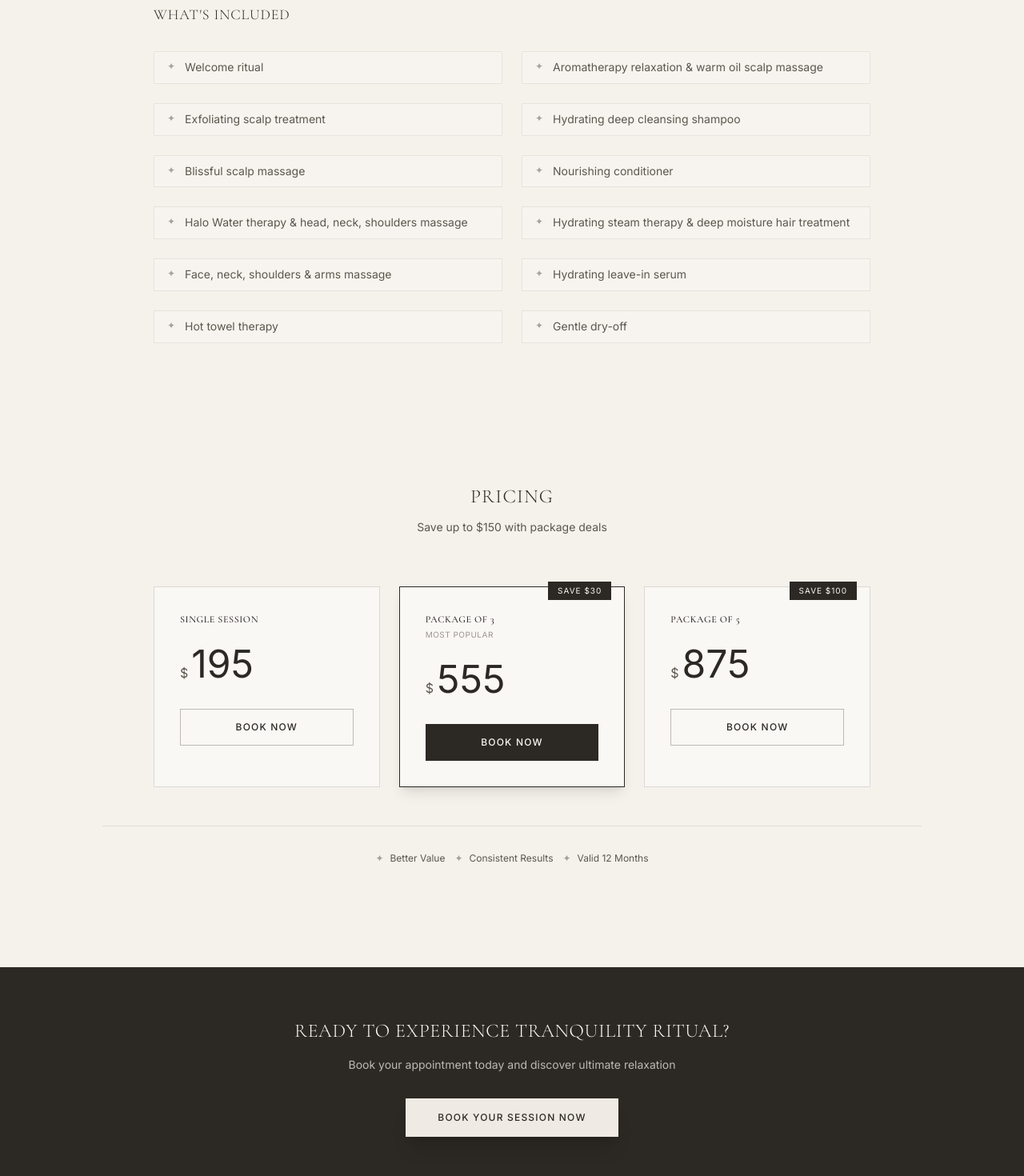
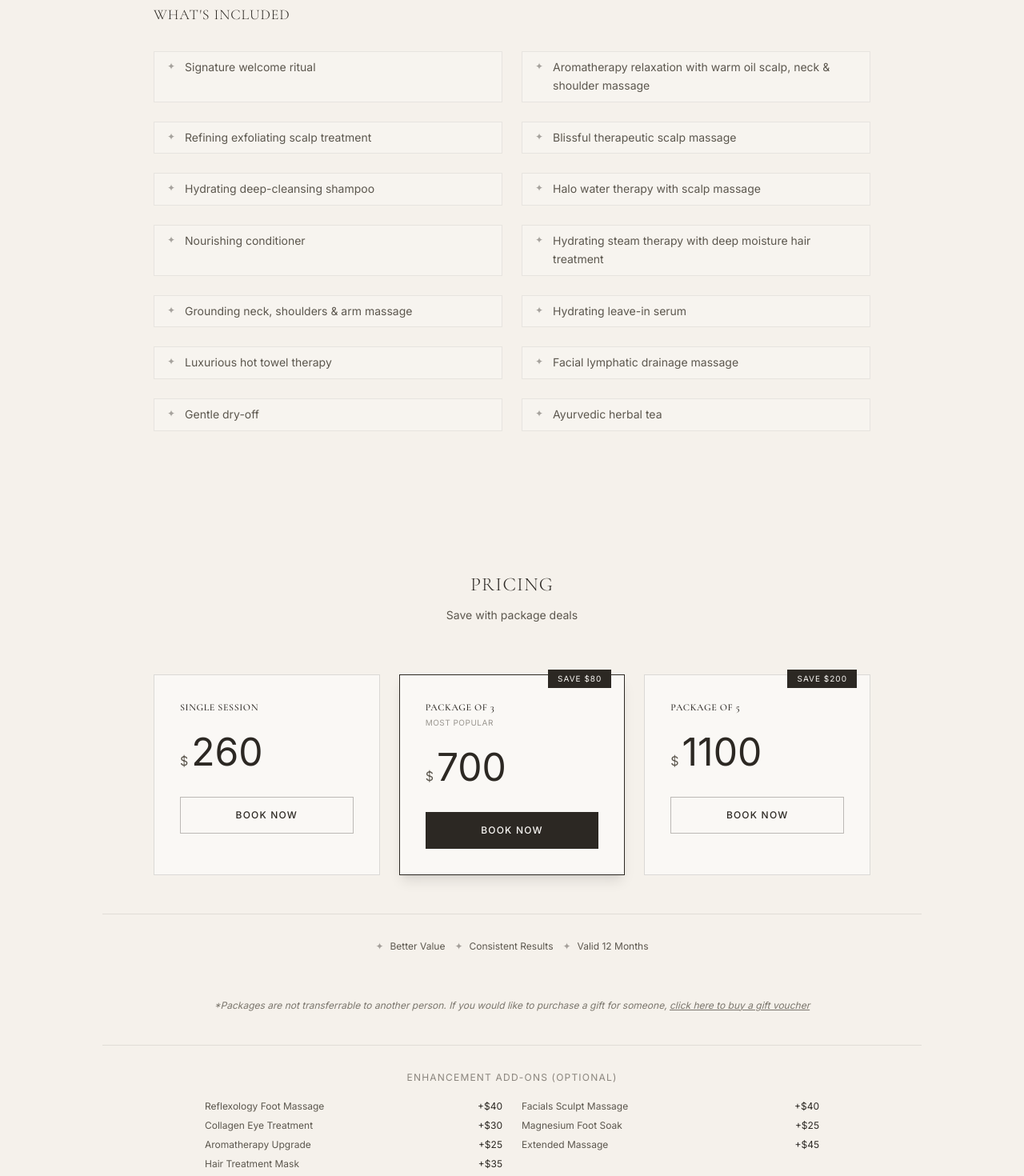
Before and after one commit to georgepanayides/la-masion-site, a Next.js app: page /treatments/tranquility-ritual in a window 1280 px wide. Shown: the part 900-2370 px from the top of the page at 80% size. Built offline with nearby package versions, Linux system fonts and the light colour scheme.

Commit message:
Made more changes, just need to add photos

```diff
--- a/app/components/BookingPanel.tsx
+++ b/app/components/BookingPanel.tsx
@@ -1,9 +1,11 @@
 "use client";
 
-import { useState } from "react";
+import { useState, Suspense } from "react";
+import { useSearchParams } from "next/navigation";
 import Image from "next/image";
-import { treatments } from "../data/Treatments";
+import { bookingAddOns, treatments } from "../data/Treatments";
 import DatePicker from "../../components/ui/DatePicker";
+import PackageDisclaimer from "./ui/PackageDisclaimer";
 
 type Step = 'service' | 'datetime' | 'details' | 'confirmation';
 
@@ -19,10 +21,10 @@ interface FormData {
   notes: string;
 }
 
-export default function BookingPanel() {
-  const [currentStep, setCurrentStep] = useState<Step>('service');
+function BookingPanelContent({ initialServiceId }: { initialServiceId: string }) {
+  const [currentStep, setCurrentStep] = useState<Step>("service");
   const [formData, setFormData] = useState<FormData>({
-    service: '',
+    service: initialServiceId,
     addon: [],
     date: '',
     time: '',
@@ -33,11 +35,7 @@ export default function BookingPanel() {
     notes: '',
   });
 
-  const addons = [
-    { id: 'aromatherapy', name: 'Aromatherapy Upgrade', price: 25 },
-    { id: 'massage', name: 'Extended Massage', price: 45 },
-    { id: 'mask', name: 'Hair Treatment Mask', price: 35 },
-  ];
+  const addons = bookingAddOns;
 
   const timeSlots = [
     '9:00 AM', '10:00 AM', '11:00 AM', '12:00 PM',
@@ -463,7 +461,26 @@ export default function BookingPanel() {
             </a>
           </div>
         )}
+
+        <PackageDisclaimer />
       </div>
     </section>
   );
 }
+
+function BookingPanelWithParams() {
+  const searchParams = useSearchParams();
+  const serviceIdParam = searchParams.get("service");
+  const initialServiceId =
+    serviceIdParam && treatments.some((t) => t.id === serviceIdParam) ? serviceIdParam : "";
+
+  return <BookingPanelContent key={initialServiceId} initialServiceId={initialServiceId} />;
+}
+
+export default function BookingPanel() {
+  return (
+    <Suspense fallback={<div className="py-24 text-center">Loading booking form...</div>}>
+      <BookingPanelWithParams />
+    </Suspense>
+  );
+}
--- a/app/components/Pricing.tsx
+++ b/app/components/Pricing.tsx
@@ -1,6 +1,8 @@
+import PackageDisclaimer from "./ui/PackageDisclaimer";
+
 export default function Pricing() {
   const plans = [
-    { name: "Intro Discovery", price: "$79", desc: "First-time offer — 30min scalp renewal + consultation" },
+    { name: "Xmas Offer", price: "$79", desc: "Xmas offer — 30min scalp renewal + consultation (Use code Xmas10)" },
     { name: "Signature Head Spa", price: "$149", desc: "90min full ritual for scalp health & deep relaxation" },
     { name: "Renewal Package (3)", price: "$420", desc: "Three-session package — save & sustain results" },
   ];
@@ -24,6 +26,8 @@ export default function Pricing() {
             </article>
           ))}
         </div>
+
+        <PackageDisclaimer />
       </div>
     </section>
   );
--- a/app/components/Treatments.tsx
+++ b/app/components/Treatments.tsx
@@ -1,35 +1,7 @@
+import PackageDisclaimer from "./ui/PackageDisclaimer";
+import { treatments } from "../data/Treatments";
+
 export default function Treatments() {
-  const treatments = [
-    {
-      name: 'Signature Head Spa',
-      duration: '60 min',
-      price: '180',
-      description: 'Our signature ritual combining deep scalp cleanse, targeted treatment, and pressure-point massage. Ideal for first-time guests.',
-      features: ['Consultation', 'Deep Cleanse', 'Scalp Treatment', 'Massage', 'Finishing']
-    },
-    {
-      name: 'Deep Renewal',
-      duration: '90 min',
-      price: '260',
-      description: 'Extended therapy session for intensive restoration. Includes enhanced massage, aromatic infusions, and luxury finishing ritual.',
-      features: ['Extended Consultation', 'Double Cleanse', 'Intensive Treatment', 'Extended Massage', 'Luxury Finishing'],
-      featured: true
-    },
-    {
-      name: 'Express Refresh',
-      duration: '30 min',
-      price: '95',
-      description: 'Quick reset for busy schedules. Focused scalp cleanse and revitalizing massage to restore balance and clarity.',
-      features: ['Quick Consultation', 'Cleanse', 'Focused Massage']
-    },
-    {
-      name: 'Couples Experience',
-      duration: '60 min',
-      price: '340',
-      description: 'Share the experience. Two guests享受 side-by-side signature treatments in our private dual-treatment suite.',
-      features: ['Private Suite', 'Dual Treatments', 'Shared Ritual', 'Refreshments']
-    },
-  ];
 
   return (
     <section id="treatments" className="relative py-16 md:py-24 bg-silk-cream">
@@ -51,7 +23,7 @@ export default function Treatments() {
         <div className="grid grid-cols-1 md:grid-cols-2 gap-6 md:gap-8 mb-12">
           {treatments.map((treatment) => (
             <div
-              key={treatment.name}
+              key={treatment.id}
               className={`relative bg-warm-white border transition-all duration-300 group ${
                 treatment.featured
                   ? 'border-driftwood md:scale-105 shadow-lg'
@@ -127,6 +99,10 @@ export default function Treatments() {
           </h3>
           <div className="grid grid-cols-1 md:grid-cols-3 gap-6">
             {[
+              { name: 'Reflexology Foot Massage', price: '40', desc: 'Relaxing foot therapy' },
+              { name: 'Facials Sculpt Massage', price: '40', desc: 'Lifting facial massage' },
+              { name: 'Collagen Eye Treatment', price: '30', desc: 'Revitalizing eye care' },
+              { name: 'Magnesium Foot Soak', price: '25', desc: 'Soothing mineral soak' },
               { name: 'Aromatherapy Upgrade', price: '25', desc: 'Custom essential oil blend' },
               { name: 'Extended Massage', price: '45', desc: 'Additional 20 minutes' },
               { name: 'Hair Treatment Mask', price: '35', desc: 'Intensive nourishing mask' },
@@ -141,6 +117,8 @@ export default function Treatments() {
             ))}
           </div>
         </div>
+
+        <PackageDisclaimer />
       </div>
     </section>
   );
--- /dev/null
+++ b/app/components/ui/PackageDisclaimer.tsx
@@ -0,0 +1,14 @@
+import Link from 'next/link';
+
+export default function PackageDisclaimer() {
+  return (
+    <div className="w-full max-w-4xl mx-auto mt-6 px-2">
+      <p className="text-[10px] md:text-xs text-stone-grey/80 italic leading-relaxed text-center">
+        *Packages are not transferrable to another person. If you would like to purchase a gift for someone,{' '}
+        <Link href="/gift-vouchers" className="underline hover:text-sumi-ink transition-colors">
+          click here to buy a gift voucher
+        </Link>
+      </p>
+    </div>
+  );
+}
--- a/app/data/Treatments.ts
+++ b/app/data/Treatments.ts
@@ -24,6 +24,23 @@ export interface AddOn {
   category: 'beauty' | 'massage' | 'facial' | 'therapy';
 }
 
+export interface BookingAddOn {
+  id: string;
+  name: string;
+  price: number;
+}
+
+// Head spa enhancements shown during booking and under treatment pricing.
+export const bookingAddOns: BookingAddOn[] = [
+  { id: 'reflexology', name: 'Reflexology Foot Massage', price: 40 },
+  { id: 'facial-sculpt', name: 'Facials Sculpt Massage', price: 40 },
+  { id: 'collagen-eye', name: 'Collagen Eye Treatment', price: 30 },
+  { id: 'magnesium-soak', name: 'Magnesium Foot Soak', price: 25 },
+  { id: 'aromatherapy', name: 'Aromatherapy Upgrade', price: 25 },
+  { id: 'massage', name: 'Extended Massage', price: 45 },
+  { id: 'mask', name: 'Hair Treatment Mask', price: 35 },
+];
+
 export const addOns: AddOn[] = [
   // Beauty
   { id: 'brow-wax-tint', name: 'Brow Wax & Tint', duration: '20 min', price: '45', description: 'Shape and define your brows with professional waxing and tinting for a polished, natural look.', category: 'beauty' },
@@ -49,122 +66,130 @@ export const treatments: Treatment[] = [
   {
     id: 'tranquility-ritual',
     name: 'Tranquility Ritual',
-    duration: '70 min',
-    price: '195',
-    description: 'A deeply restorative journey designed to melt away stress and restore balance. This immersive experience combines therapeutic massage, aromatic rituals, and hydrating treatments to leave you feeling completely renewed.',
+    duration: '90 min',
+    price: '260',
+    description: 'A restorative Japanese head spa ritual designed to ease tension, deeply cleanse, and hydrate the scalp and hair while supporting full-body relaxation.',
     features: [
-      'Welcome ritual',
-      'Aromatherapy relaxation & warm oil scalp massage',
-      'Exfoliating scalp treatment',
-      'Hydrating deep cleansing shampoo',
-      'Blissful scalp massage',
+      'Signature welcome ritual',
+      'Aromatherapy relaxation with warm oil scalp, neck & shoulder massage',
+      'Refining exfoliating scalp treatment',
+      'Blissful therapeutic scalp massage',
+      'Hydrating deep-cleansing shampoo',
+      'Halo water therapy with scalp massage',
       'Nourishing conditioner',
-      'Halo Water therapy & head, neck, shoulders massage',
-      'Hydrating steam therapy & deep moisture hair treatment',
-      'Face, neck, shoulders & arms massage',
+      'Hydrating steam therapy with deep moisture hair treatment',
+      'Grounding neck, shoulders & arm massage',
       'Hydrating leave-in serum',
-      'Hot towel therapy',
-      'Gentle dry-off'
+      'Luxurious hot towel therapy',
+      'Facial lymphatic drainage massage',
+      'Gentle dry-off',
+      'Ayurvedic herbal tea'
     ],
     image: '/images/la-masion-treatment.png',
-    bestFor: ['Stress relief', 'Deep hydration', 'Mental clarity'],
+    bestFor: ['Deep relaxation', 'Scalp hydration', 'Stress relief'],
     groupPricing: [
-      { size: 'Single Session', price: '195' },
-      { size: 'Package of 3', price: '555', discount: 'Save $30' },
-      { size: 'Package of 5', price: '875', discount: 'Save $100' }
+      { size: 'Single Session', price: '260' },
+      { size: 'Package of 3', price: '700', discount: 'Save $80' },
+      { size: 'Package of 5', price: '1100', discount: 'Save $200' }
     ]
   },
   {
     id: 'revival-ritual',
     name: 'The Revival Ritual',
-    duration: '90 min',
-    price: '260',
-    description: 'A transformative sensory escape that awakens the senses and revitalizes from within. This extended treatment combines ancient healing techniques with modern therapies to restore vitality, promote hair growth, and release deep-seated tension.',
+    duration: '120 min',
+    price: '355',
+    description: 'An extended head spa experience with deeper cleansing, hydration, and a rejuvenating custom facial for complete renewal from scalp to skin.',
     features: [
-      'Welcome ritual & scalp health check',
-      'Essential oil ritual & warm head, neck, shoulders oil massage',
+      'Signature welcoming ritual',
+      'Aromatherapy relaxation with warm oil scalp, neck & shoulder massage',
       'Soothing scalp exfoliation',
-      'Sensory deep hair cleanse & scalp massage',
-      'Floral warm hair growth drip',
-      'Scalp conditioner & firming facial massage',
-      'Halo Water therapy (waterfall head bath)',
-      'Extended scalp massage',
+      'Blissful therapeutic scalp massage',
+      'Sensory deep hair cleanse',
+      'Nourishing scalp conditioner with firming facial massage',
+      'Halo water therapy with scalp massage',
       'Hydrating steam therapy & deep moisture hair treatment',
-      'Tension-relieving head, neck, shoulders & arms massage',
-      'Cooling Gua Sha therapy',
-      'Hot towel therapy',
+      'Tension-relieving head, neck, shoulders & arm massage',
+      'Hydrating leave-in serum',
+      'Luxurious hot towel therapy',
+      'Rejuvenating custom facial',
+      'Facial lymphatic drainage massage',
+      'Cooling ice globes therapy',
+      'Youth-renewal eye mask',
       'Gentle dry-off',
-      'Ayurvedic tea & dessert'
+      'Ayurvedic tea & artisanal dessert'
     ],
     featured: true,
-    image: '/images/scalp-health2.png',
-    bestFor: ['Hair growth', 'Deep tension relief', 'Complete renewal'],
+    image: '/images/scalp-health.png',
+    bestFor: ['Full reset', 'Deep tension relief', 'Skin + scalp renewal'],
     groupPricing: [
-      { size: 'Single Session', price: '260' },
-      { size: 'Package of 3', price: '735', discount: 'Save $45' },
-      { size: 'Package of 5', price: '1170', discount: 'Save $130' }
+      { size: 'Single Session', price: '355' },
+      { size: 'Package of 3', price: '960', discount: 'Save $105' },
+      { size: 'Package of 5', price: '1510', discount: 'Save $265' }
     ]
   },
   {
     id: 'premium-serenity-ritual',
     name: 'Premium Serenity Ritual',
-    duration: '120 min',
-    price: '340',
-    description: 'Our signature luxury experience — a multisensory healing journey that harmonizes body, mind, and spirit. This comprehensive ritual combines cutting-edge AI scalp analysis, advanced facial treatments, and therapeutic bodywork for the ultimate in holistic wellness and rejuvenation.',
+    duration: '150 min',
+    price: '410',
+    description: 'Our most indulgent ritual combining advanced scalp therapy, hot stone bodywork, facial sculpting, and restorative treatments for full-body serenity.',
     features: [
-      'Welcome essential oil ritual & aroma foot soak',
-      'Comprehensive AI scalp & skin analysis',
-      'Warm oil therapy & acupressure point scalp massage',
-      'Detoxifying gentle exfoliating scalp treatment',
+      'Welcome essential oil ritual with aromatic foot soak',
+      'Warm oil therapy with acupressure scalp massage',
+      'Hot stone upper-body massage',
+      'Soothing facial reflexology',
+      'Gentle detoxifying scalp exfoliation',
       'Double shampoo cleanse with signature massage',
+      'Nourishing serum & conditioning hair treatment',
+      'Shoulder, neck & arm relaxation therapy',
+      'Floral warm hair-growth drip',
       'Soothing waterfall rinse',
-      'Nourishing serum & conditioning hair treatment',
+      'Hydrating steam therapy with nourishing hair mask',
+      'Leave-in restorative conditioner',
       'Rejuvenating custom facial',
-      'Grounding neck, shoulders & arm massage',
-      'Soothing upper body massage & face reflexology',
+      'Facial lymphatic massage & sculpting therapy',
+      'Youth-renewal eye mask',
       'Meridian Gua Sha massage',
-      'Shoulder & neck relaxation therapy',
-      'Facial lymphatic massage & face sculpt',
-      'Youth renewal eye mask',
-      'Hydrating steam therapy & nourishing hair mask',
-      'Leave-in restorative conditioner',
-      'Foot reflexology massage',
-      'Gentle dry-off or blow dry',
-      'Post-treatment beverage & dessert'
+      'Revitalising foot reflexology',
+      'Gentle dry-off or professional blow-dry',
+      'Post-treatment beverage & artisanal dessert'
     ],
     featured: true,
     image: '/images/la-masion-relax-lounge.png',
     bestFor: ['Ultimate luxury', 'Complete transformation', 'Special occasions'],
     groupPricing: [
-      { size: 'Single Session', price: '340' },
-      { size: 'Package of 3', price: '969', discount: 'Save $51' },
-      { size: 'Package of 5', price: '1530', discount: 'Save $170' }
+      { size: 'Single Session', price: '410' },
+      { size: 'Package of 3', price: '1110', discount: 'Save $120' },
+      { size: 'Package of 5', price: '1745', discount: 'Save $305' }
     ]
   },
   {
     id: 'prenatal-blossom-ritual',
     name: 'Prenatal Blossom Ritual',
-    duration: '60 min',
-    price: '185',
-    description: 'A gentle, nurturing treatment designed exclusively for expectant mothers. Using pregnancy-safe products and specialized techniques, this soothing ritual relieves stress, enhances circulation, and promotes scalp health while providing the care and comfort you deserve during this special time. Adjustable support and positioning ensure complete relaxation.',
+    duration: '75 min',
+    price: '250',
+    description: 'A gentle, pregnancy-safe head spa ritual designed for comfort, hydration, and relaxation with supportive positioning and nurturing massage.',
     features: [
-      'Welcome ritual',
-      'Gentle scalp exfoliation (optional)',
-      'Deep double cleanse',
-      'Pregnancy-safe scalp massage & relaxing techniques',
-      'Waterfall therapy',
-      'Face, neck & shoulders massage',
-      'Nourishing & repairing hair treatment',
-      'Gentle foot massage',
-      'Adjustable lower back support',
+      'Signature welcome ritual',
+      'Indulgent face, neck, shoulders & arms massage',
+      'Pregnancy-safe warm oil scalp massage',
+      'Personalised comfort with adjustable lower-back support',
+      'Optional purifying scalp exfoliation',
+      'Deep hydrating double cleanse',
+      'Signature waterfall therapy with scalp massage',
+      'Nourishing, restorative hair treatment',
+      'Luxurious hot towel therapy',
+      'Hydrating leave-in serum',
+      'Revitalising foot reflexology',
       'Gentle dry-off',
-      'Herbal tea & light refreshment'
+      'Curated/natural herbal tea & light refreshment'
     ],
     image: '/images/stress-relief.png',
     bestFor: ['Expectant mothers', 'Stress relief', 'Safe relaxation'],
     groupPricing: [
-      { size: 'Single Session', price: '185' },
-      { size: 'Package of 3', price: '525', discount: 'Save $30' }
+      { size: 'Single Session', price: '250' },
+      { size: 'Package of 3', price: '675', discount: 'Save $75' },
+      { size: 'Package of 5', price: '1065', discount: 'Save $185' }
     ]
   },
 ];
--- a/app/treatments/[id]/page.tsx
+++ b/app/treatments/[id]/page.tsx
@@ -47,7 +47,7 @@ export default async function TreatmentDetailPage({ params }: Props) {
       <BenefitsStrip />
       <Description treatment={treatment} />
       <Pricing treatment={treatment} />
-      <FinalCTA treatmentName={treatment.name} />
+      <FinalCTA treatmentName={treatment.name} treatmentId={treatment.id} />
     </main>
   );
 }
--- a/app/treatments/[id]/sections/Pricing.tsx
+++ b/app/treatments/[id]/sections/Pricing.tsx
@@ -1,4 +1,7 @@
-import { Treatment } from "../../../data/Treatments";
+import Link from "next/link";
+
+import { bookingAddOns, Treatment } from "../../../data/Treatments";
+import PackageDisclaimer from "../../../components/ui/PackageDisclaimer";
 
 interface PricingProps {
   treatment: Treatment;
@@ -11,7 +14,11 @@ export default function Pricing({ treatment }: PricingProps) {
         {/* Header */}
         <div className="text-center mb-12 md:mb-16">
           <h2 className="text-xl md:text-2xl uppercase tracking-wider text-sumi-ink font-light mb-3">Pricing</h2>
-          <p className="text-sm text-stone-grey">Save up to $150 with package deals</p>
+          {treatment.groupPricing ? (
+            <p className="text-sm text-stone-grey">Save with package deals</p>
+          ) : (
+            <p className="text-sm text-stone-grey">Single session pricing</p>
+          )}
         </div>
 
         {treatment.groupPricing ? (
@@ -23,8 +30,8 @@ export default function Pricing({ treatment }: PricingProps) {
                   key={option.size}
                   className={`relative border p-6 md:p-8 transition-all duration-300 bg-warm-white ${
                     index === 1
-                      ? 'border-stone-800 shadow-lg'
-                      : 'border-stone-800/15 hover:border-stone-800/30'
+                      ? "border-stone-800 shadow-lg"
+                      : "border-stone-800/15 hover:border-stone-800/30"
                   }`}
                 >
                   {/* Discount Badge */}
@@ -53,13 +60,16 @@ export default function Pricing({ treatment }: PricingProps) {
                   </div>
 
                   {/* CTA */}
-                  <button className={`w-full py-3.5 border text-xs uppercase tracking-widest transition-all font-medium ${
-                    index === 1
-                      ? 'border-stone-800 bg-stone-800 text-warm-white hover:bg-stone-800/90'
-                      : 'border-stone-800/30 text-stone-800 hover:bg-stone-800 hover:text-warm-white hover:border-stone-800'
-                  }`}>
+                  <Link
+                    href={`/booking?service=${treatment.id}`}
+                    className={`block w-full py-3.5 border text-xs uppercase tracking-widest transition-all font-medium text-center ${
+                      index === 1
+                        ? "border-stone-800 bg-stone-800 text-warm-white hover:bg-stone-800/90"
+                        : "border-stone-800/30 text-stone-800 hover:bg-stone-800 hover:text-warm-white hover:border-stone-800"
+                    }`}
+                  >
                     Book Now
-                  </button>
+                  </Link>
                 </div>
               ))}
             </div>
@@ -81,6 +91,22 @@ export default function Pricing({ treatment }: PricingProps) {
                 </div>
               </div>
             </div>
+
+            <PackageDisclaimer />
+
+            <div className="mt-10 pt-8 border-t border-stone-800/10">
+              <p className="text-[10px] md:text-xs uppercase tracking-widest text-stone-grey/70 text-center mb-5">
+                Enhancement Add-Ons (Optional)
+              </p>
+              <div className="max-w-3xl mx-auto grid grid-cols-1 sm:grid-cols-2 gap-y-2 gap-x-6">
+                {bookingAddOns.map((addon) => (
+                  <div key={addon.id} className="flex items-center justify-between text-xs text-stone-grey">
+                    <span>{addon.name}</span>
+                    <span className="text-sumi-ink">+${addon.price}</span>
+                  </div>
+                ))}
+              </div>
+            </div>
           </>
         ) : (
           <div className="max-w-sm mx-auto">
@@ -93,9 +119,26 @@ export default function Pricing({ treatment }: PricingProps) {
                 </div>
               </div>
 
-              <button className="w-full py-3.5 border border-stone-800 bg-stone-800 text-warm-white text-xs uppercase tracking-widest hover:bg-stone-800/90 transition-all font-medium">
+              <Link
+                href={`/booking?service=${treatment.id}`}
+                className="block w-full py-3.5 border border-stone-800 bg-stone-800 text-warm-white text-xs uppercase tracking-widest hover:bg-stone-800/90 transition-all font-medium text-center"
+              >
                 Book Now
-              </button>
+              </Link>
+
+              <div className="mt-8 pt-6 border-t border-stone-800/10">
+                <p className="text-[10px] uppercase tracking-widest text-stone-grey/70 text-center mb-4">
+                  Enhancement Add-Ons (Optional)
+                </p>
+                <div className="space-y-2">
+                  {bookingAddOns.map((addon) => (
+                    <div key={addon.id} className="flex items-center justify-between text-xs text-stone-grey">
+                      <span>{addon.name}</span>
+                      <span className="text-sumi-ink">+${addon.price}</span>
+                    </div>
+                  ))}
+                </div>
+              </div>
             </div>
           </div>
         )}
--- a/components/banner/Banner.tsx
+++ b/components/banner/Banner.tsx
@@ -2,7 +2,7 @@ export default function Banner() {
   return (
     <div className="w-full bg-sumi-ink py-2 text-center">
       <p className="text-[0.675rem] md:text-xs uppercase tracking-widest text-warm-white">
-        <span className="font-light">Limited Offer:</span> First Visit 20% Off — Use Code <span className="font-semibold">FIRST20</span>
+        <span className="font-light">Xmas Offer:</span> 10% Off — Use Code <span className="font-semibold">Xmas10</span>
       </p>
     </div>
   );
--- a/components/footer/Footer.tsx
+++ b/components/footer/Footer.tsx
@@ -16,7 +16,7 @@ export default function Footer() {
             </p>
             <div className="flex gap-4">
               <a
-                href="#"
+                href="https://www.instagram.com/lamaisondeaesthetics_"
                 className="text-silk-cream/60 hover:text-clay transition-colors"
                 aria-label="Instagram"
               >
```
Also changed, not shown: app/treatments/[id]/sections/FinalCTA.tsx (+7 -4 lines), app/treatments/[id]/sections/Hero.tsx (+4 -3 lines).
